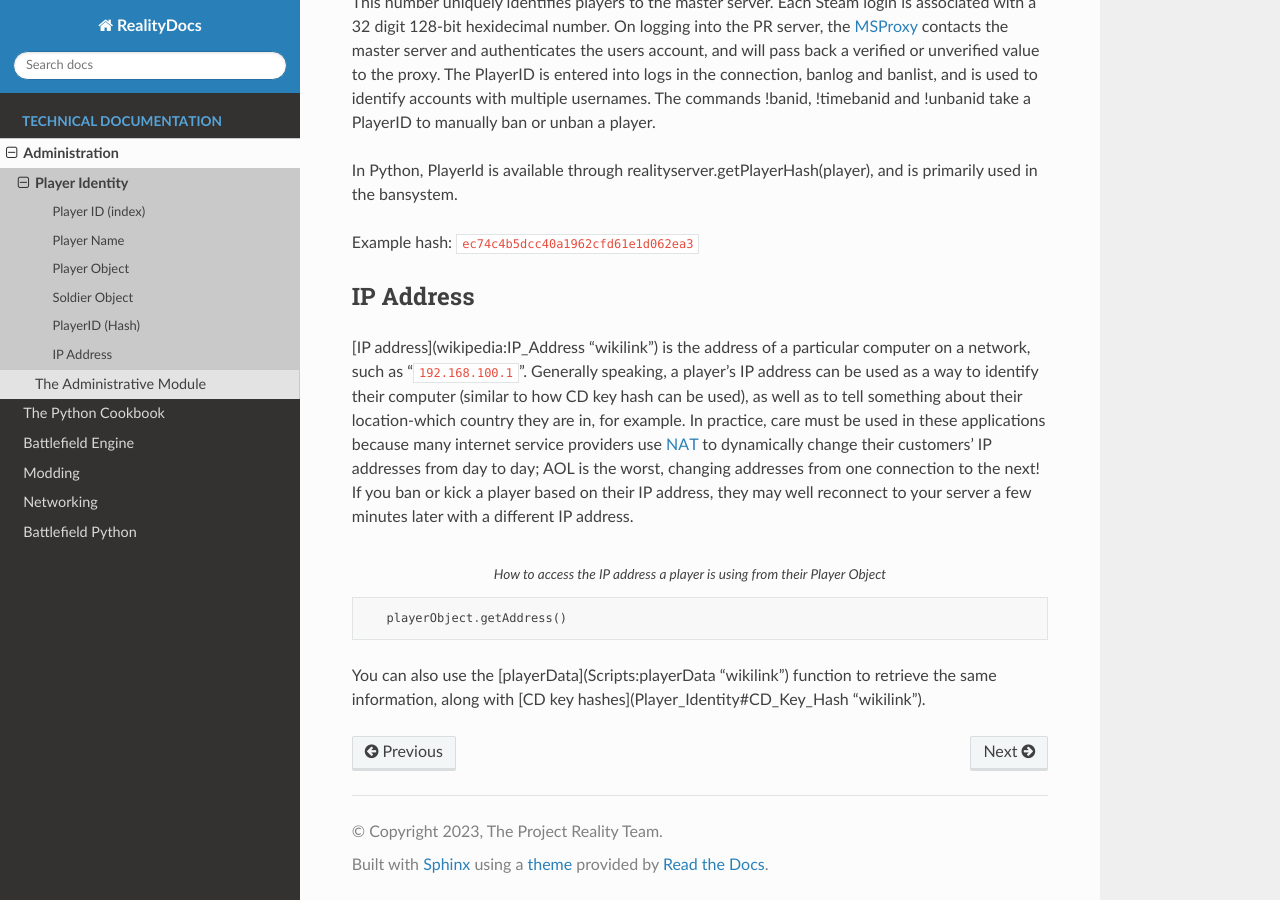
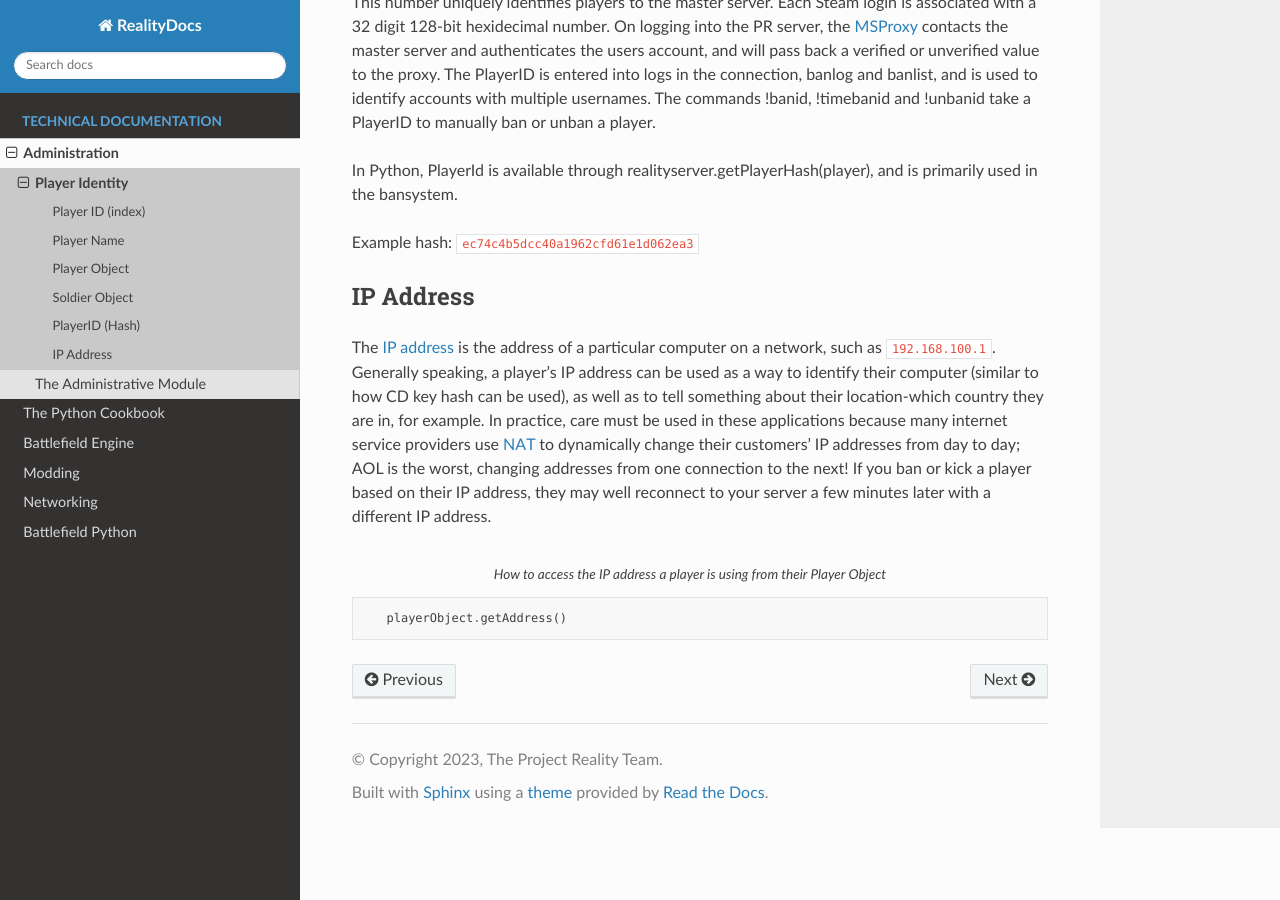
Before and after one commit to papadanku/RealityDocs, a Sphinx documentation site: the page built from docs/source/technical/admin/identity.rst, in a window 1280 px wide and 900 px high, scrolled down 2022 px. Built offline with Sphinx 7.4.7 and the Read the Docs theme 2.0.0, drawn with Linux system fonts in a browser that asks for light colours.

Commit message:
Update identity.rst

```diff
--- a/docs/source/technical/admin/identity.rst
+++ b/docs/source/technical/admin/identity.rst
@@ -62,11 +62,9 @@ Example hash: ``ec74c4b5dcc40a1962cfd61e1d062ea3``
 IP Address
 ----------
 
-[IP address](wikipedia:IP_Address "wikilink") is the address of a particular computer on a network, such as "``192.168.100.1``". Generally speaking, a player's IP address can be used as a way to identify their computer (similar to how CD key hash can be used), as well as to tell something about their location-which country they are in, for example. In practice, care must be used in these applications because many internet service providers use `NAT <https://en.wikipedia.org/wiki/Network_address_translation>`__ to dynamically change their customers' IP addresses from day to day; AOL is the worst, changing addresses from one connection to the next! If you ban or kick a player based on their IP address, they may well reconnect to your server a few minutes later with a different IP address.
+The `IP address <https://en.wikipedia.org/wiki/IP_address>`__ is the address of a particular computer on a network, such as ``192.168.100.1``. Generally speaking, a player's IP address can be used as a way to identify their computer (similar to how CD key hash can be used), as well as to tell something about their location-which country they are in, for example. In practice, care must be used in these applications because many internet service providers use `NAT <https://en.wikipedia.org/wiki/Network_address_translation>`__ to dynamically change their customers' IP addresses from day to day; AOL is the worst, changing addresses from one connection to the next! If you ban or kick a player based on their IP address, they may well reconnect to your server a few minutes later with a different IP address.
 
 .. code-block:: python
    :caption: How to access the IP address a player is using from their Player Object
 
       playerObject.getAddress()
-
-You can also use the [playerData](Scripts:playerData "wikilink") function to retrieve the same information, along with [CD key hashes](Player_Identity#CD_Key_Hash "wikilink").
```
